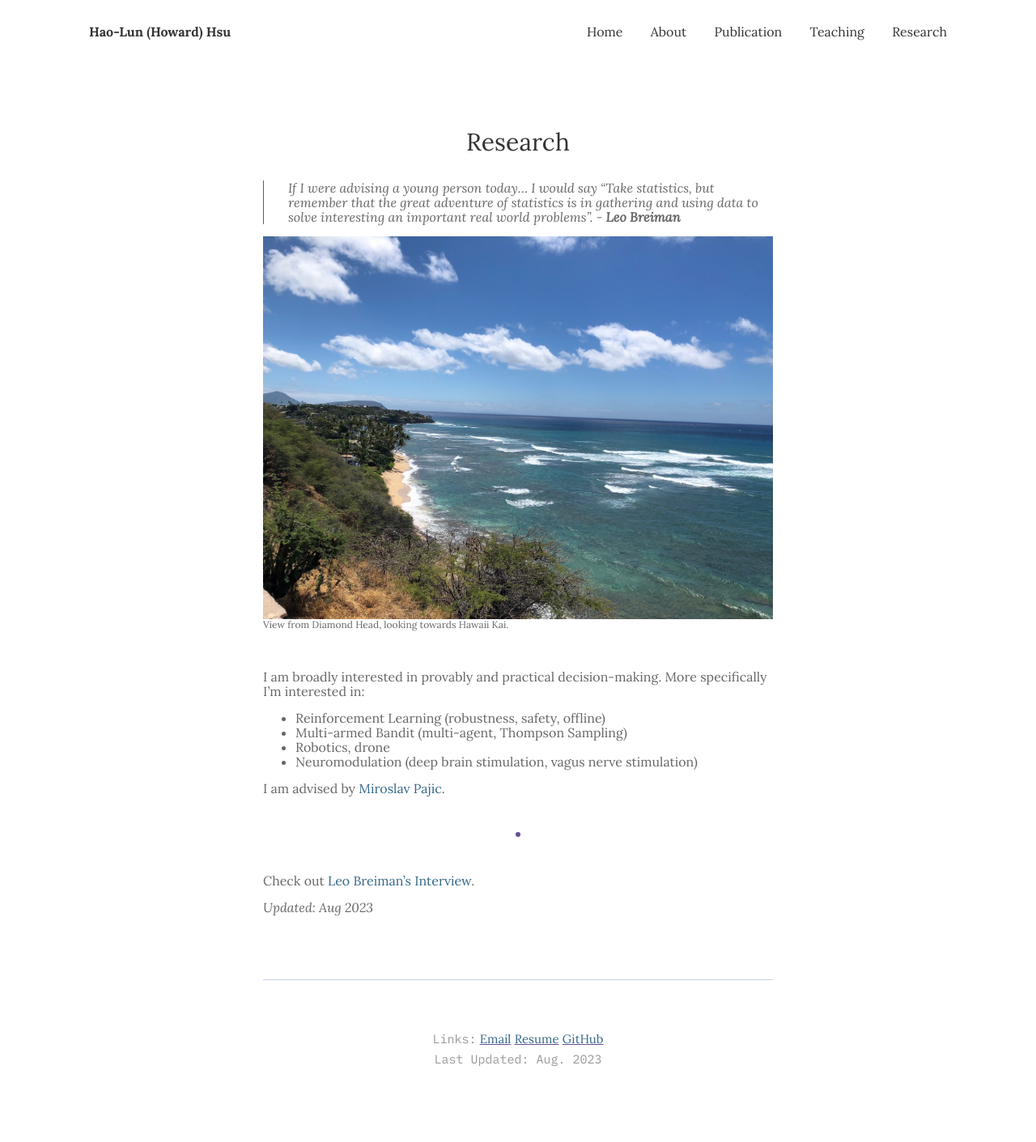
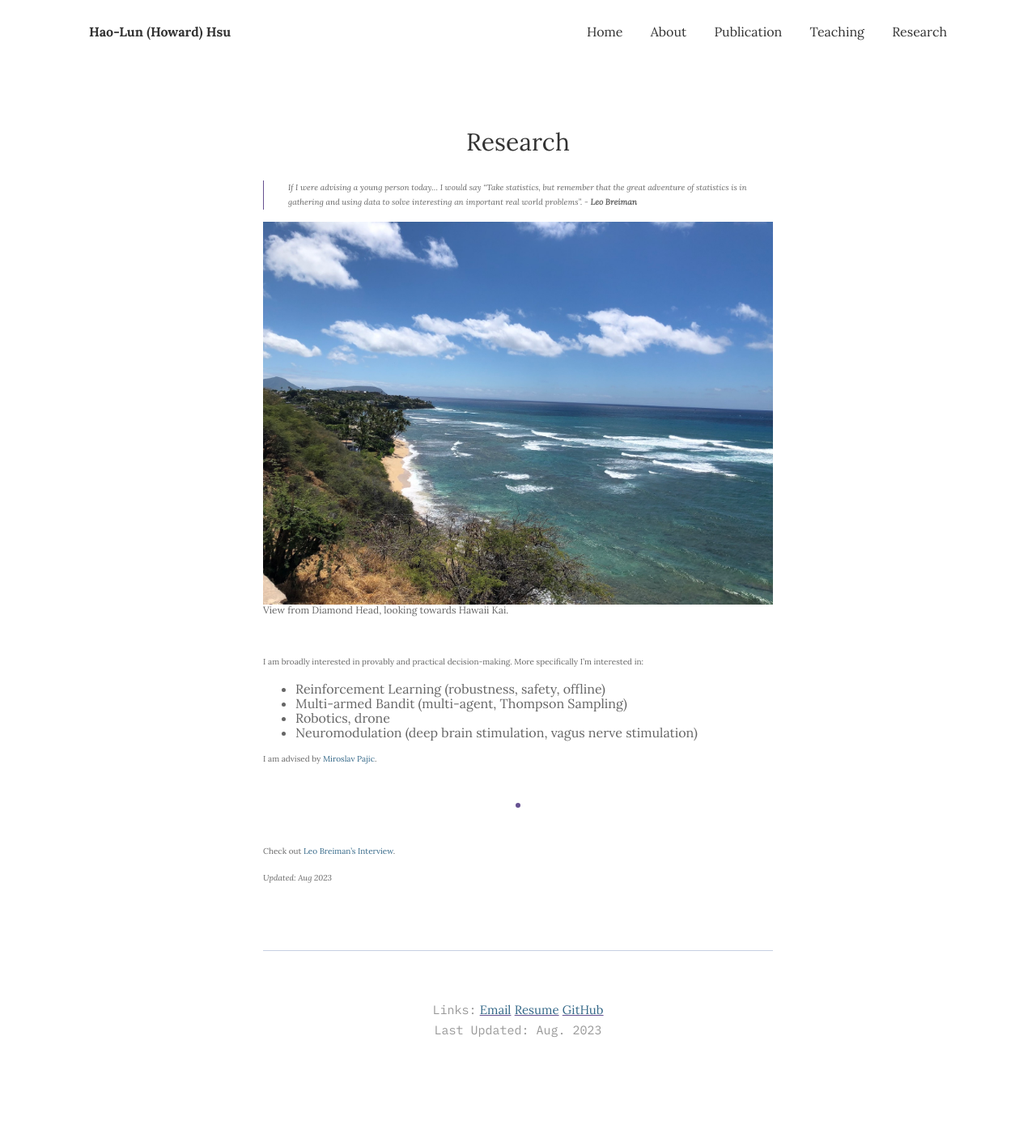
Before and after one commit to hlhsu/hlhsu_new.github.io, a Jekyll site: the page built from _pages/4_research.md, in a window 1280 px wide. Shown: the whole page at 81% size. Built offline with Jekyll 4.4.1, drawn with Linux system fonts in a browser that asks for light colours; after the commit the page ends 1375 px from its top, so only the background shows below that.

Commit message:
Update _page.scss

```diff
--- a/_sass/4-layouts/_page.scss
+++ b/_sass/4-layouts/_page.scss
@@ -43,7 +43,7 @@
 .page__content {
   margin-bottom: 45px;
   p {
-    font-size: 16px;
+    font-size: 10px;
     line-height: 18px;
     color: $gray;
     img {
```
